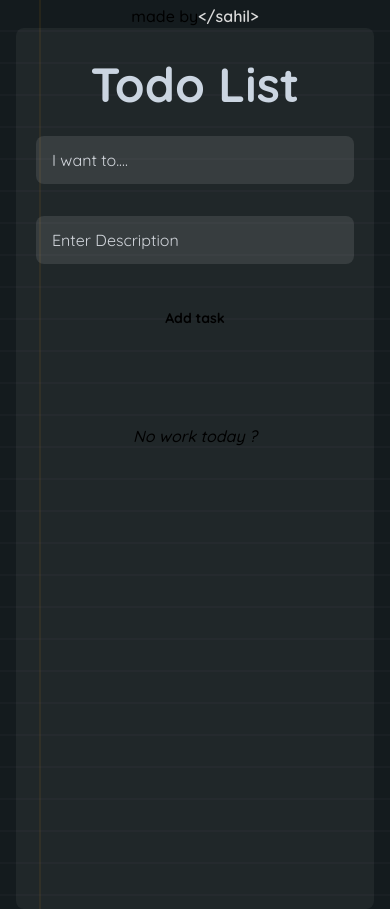
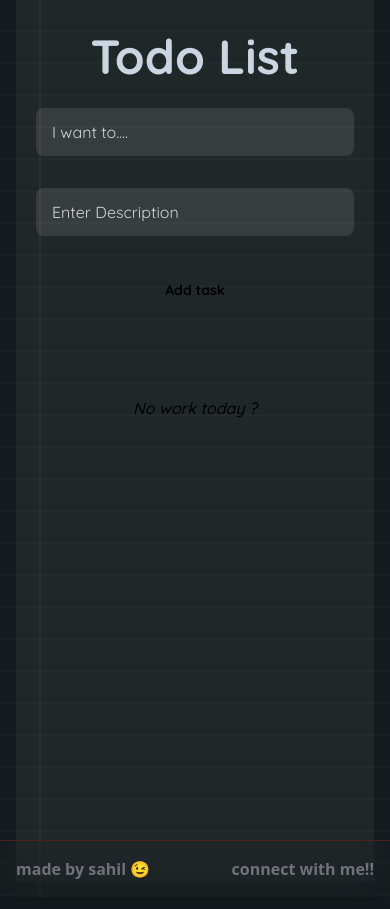
Before and after one commit to sahiwl/Todo-App, a React (Vite) app: page / in a window 390 px wide. Built offline with nearby package versions, Linux system fonts and the light colour scheme.

Commit message:
chore: better footer

```diff
--- a/src/App.css
+++ b/src/App.css
@@ -5,7 +5,6 @@
 
 body {
   background-color: #1f1f1f;
-
 }
 
 body::before,
@@ -60,3 +59,74 @@ body::before {
   width: 0.1em;
   background: var(--theme-accent-stripe-color);
 }
+
+@layer base {
+  :root {
+    --background: 0 0% 100%;
+    --foreground: 240 10% 3.9%;
+    --card: 0 0% 100%;
+    --card-foreground: 240 10% 3.9%;
+    --popover: 0 0% 100%;
+    --popover-foreground: 240 10% 3.9%;
+    --primary: 240 5.9% 10%;
+    --primary-foreground: 0 0% 98%;
+    --secondary: 240 4.8% 95.9%;
+    --secondary-foreground: 240 5.9% 10%;
+    --muted: 240 4.8% 95.9%;
+    --muted-foreground: 240 3.8% 46.1%;
+    --accent: 240 4.8% 95.9%;
+    --accent-foreground: 240 5.9% 10%;
+    --destructive: 0 84.2% 60.2%;
+    --destructive-foreground: 0 0% 98%;
+    --border: 240 5.9% 90%;
+    --input: 240 5.9% 90%;
+    --ring: 240 10% 3.9%;
+    --chart-1: 12 76% 61%;
+    --chart-2: 173 58% 39%;
+    --chart-3: 197 37% 24%;
+    --chart-4: 43 74% 66%;
+    --chart-5: 27 87% 67%;
+    --radius: 0.5rem;
+
+  }
+  .dark {
+    --background: 240 10% 3.9%;
+    --foreground: 0 0% 98%;
+    --card: 240 10% 3.9%;
+    --card-foreground: 0 0% 98%;
+    --popover: 240 10% 3.9%;
+    --popover-foreground: 0 0% 98%;
+    --primary: 0 0% 98%;
+    --primary-foreground: 240 5.9% 10%;
+    --secondary: 240 3.7% 15.9%;
+    --secondary-foreground: 0 0% 98%;
+    --muted: 240 3.7% 15.9%;
+    --muted-foreground: 240 5% 64.9%;
+    --accent: 240 3.7% 15.9%;
+    --accent-foreground: 0 0% 98%;
+    --destructive: 0 62.8% 30.6%;
+    --destructive-foreground: 0 0% 98%;
+    --border: 240 3.7% 15.9%;
+    --input: 240 3.7% 15.9%;
+    --ring: 240 4.9% 83.9%;
+    --chart-1: 220 70% 50%;
+    --chart-2: 160 60% 45%;
+    --chart-3: 30 80% 55%;
+    --chart-4: 280 65% 60%;
+    --chart-5: 340 75% 55%;
+
+  }
+
+}
+
+/* @layer base {
+  * {
+    @apply border-border;
+
+  }
+  body {
+    @apply bg-background text-foreground;
+
+  }
+
+} */
--- /dev/null
+++ b/src/components/Footer.tsx
@@ -0,0 +1,14 @@
+import React from "react"
+export const Footer = () => {
+    return (
+
+        <footer className="flex px-4 absolute bottom-0 py-4 justify-between w-full border-t-[1px] dark:border-cyan-400 backdrop-blur-xl shadow-xl border-[#4e201c]" >
+            <span className="text-zinc-500 font-semibold font-exo2">
+               made by sahil 😉
+            </span>
+            <span className="flex space-x-5 text-zinc-500 font-exo2 font-semibold">
+                <a href="https://sahiwl.vercel.app/links" target="_blank" className="hover:underline">connect with me!!</a>
+            </span>
+        </footer>
+    )
+}
--- a/src/components/Main.jsx
+++ b/src/components/Main.jsx
@@ -1,5 +1,6 @@
 import { useEffect, useState } from "react";
 import { v4 as uuidv4 } from 'uuid';
+import { Footer } from "./Footer";
 
 const Main = () => {
   const [title, setTitle] = useState("");
@@ -14,27 +15,27 @@ const Main = () => {
     if (savedTasks) {
       try {
         const parsedTasks = JSON.parse(savedTasks);
-        if (Array.isArray(parsedTasks) && parsedTasks.every(task => task.id)) {
-          setCurrTask(parsedTasks);
-        } else {
-          console.error("Tasks loaded from localStorage are not in the correct format:", parsedTasks);
-        }
+        setCurrTask(parsedTasks);
       } catch (error) {
         console.error("Error parsing tasks from localStorage:", error);
       }
     }
   }, []);
 
+  const saveTodos = ()=>{
+    setCurrTask([...currTask, {id: uuidv4(),}])
+  }
+
   // Save tasks to localStorage whenever currTask changes
   useEffect(() => {
-    console.log("Saving tasks to localStorage:", currTask);
+    // console.log("Saving tasks to localStorage:", currTask);
     localStorage.setItem("tasks", JSON.stringify(currTask));
   }, [currTask]);
 
   const submitTasks = (e) => {
     e.preventDefault();
     if (title.trim() !== "" && desc.trim() !== "") {
-      setCurrTask([...currTask, { id: uuidv4(), title, desc }]);
+      setCurrTask([...currTask, { id: uuidv4(), title, desc, completed: false }]);
       setTitle("");
       setDesc("");
     }
@@ -42,6 +43,12 @@ const Main = () => {
 
   const deleteTasks = (taskId) => {
     setCurrTask(currTask.filter(task => task.id !== taskId));
+  };
+
+  const toggleComplete = (taskId) => {
+    setCurrTask(currTask.map(task =>
+      task.id === taskId ? { ...task, completed: !task.completed } : task
+    ));
   };
 
   let taskRender = (
@@ -52,9 +59,20 @@ const Main = () => {
     taskRender = (
       <ul>
         {currTask.map((t) => (
-          <li key={t.id} className="flex items-center justify-between space-x-7 w-96 space-y-3 text-white/80">
+          <li
+            key={t.id}
+            className={`flex items-center justify-between space-x-7 w-96 space-y-3 text-white/80 ${
+              t.completed ? 'line-through text-gray-400' : ''
+            }`}
+          >
             <div className="flex items-center justify-between mb-2 w-2/3 grid space-x-7">
               <div className="text-lg font-bold text-wrap whitespace-wrap">
+                <input
+                  type="checkbox"
+                  checked={t.completed}
+                  onChange={() => toggleComplete(t.id)}
+                  className="mr-2"
+                />
                 {t.title}
                 <div className="text-[15px] text-wrap font-sm">
                   {t.desc}
@@ -63,7 +81,9 @@ const Main = () => {
             </div>
             <button
               onClick={() => deleteTasks(t.id)}
-              className="font-bold py-2 px-4 me-2 mb-1 text-sm text-gray-900 focus:outline-none bg-white/40 rounded-full dark:hover:text-white dark:hover:bg-gray-700"
+              className={`font-bold py-2 px-4 me-2 mb-1 text-sm text-gray-900 focus:outline-none bg-white/40 rounded-full dark:hover:text-white dark:hover:bg-gray-700 ${
+                t.completed ? 'text-gray-400 line-clamp-4' : ''
+              }`}
             >
               Delete
             </button>
@@ -75,26 +95,16 @@ const Main = () => {
 
   return (
     <>
+
       <div className="flex justify-center items-center font-Quicksand">
-        <div className="flex justify-center flex-col pt-8 rounded-xl w-full max-w-2xl mx-4 md:w-3/4 lg:w-2/5">
-          <div className="flex justify-center -mt-7">
-            <div className="font-medium">
-              made by
-              <a
-                href="https://github.com/sahiwl"
-                className="text-[#dadada] font-semibold"
-              >
-                {me}
-              </a>
-            </div>
-          </div>
+        <div className="flex justify-center flex-col sm:pt-4 rounded-xl w-full max-w-2xl mx-4 md:w-3/4 lg:w-2/5 pb-4">
 
-          <div className="rounded-lg bg-white/5 p-3">
+          <div className="sm:rounded-lg bg-white/5 p-3">
             <h1 className="font- p-5 text-5xl text-slate-300 font-bold text-center dark:hover:text-indigo-300">
-              <a href="https://github.com/sahiwl/Todo-App">Todo List</a>
+              <a href="https://github.com/sahiwl/Todo-App" target="_blank" >Todo List</a>
             </h1>
 
-            <div className="grid grid-cols-1 md:grid-cols-5 gap-4">
+            <form className="grid grid-cols-1 md:grid-cols-5 gap-4" onSubmit={submitTasks}>
               <input
                 type="text"
                 className="placeholder:text-gray-300 m-2 text-white focus:border-purple-500 active:border-purple-500 form-input px-4 py-3 rounded-lg bg-white/10 backdrop-3xl focus:outline-none col-span-4 md:col-span-2"
@@ -117,7 +127,8 @@ const Main = () => {
               >
                 Add task
               </button>
-            </div>
+            </form>
+
 
             <div className="flex justify-center items-center min-h-[65vh]">
               <div className="text-pretty lg:p-8 md:p-[5px] mb-3 h-96 space-y-2 rounded-lg overflow-auto font-Quicksand w-full max-w-[30rem]">
@@ -127,6 +138,7 @@ const Main = () => {
           </div>
         </div>
       </div>
+      <Footer/>
     </>
   );
 };
```
